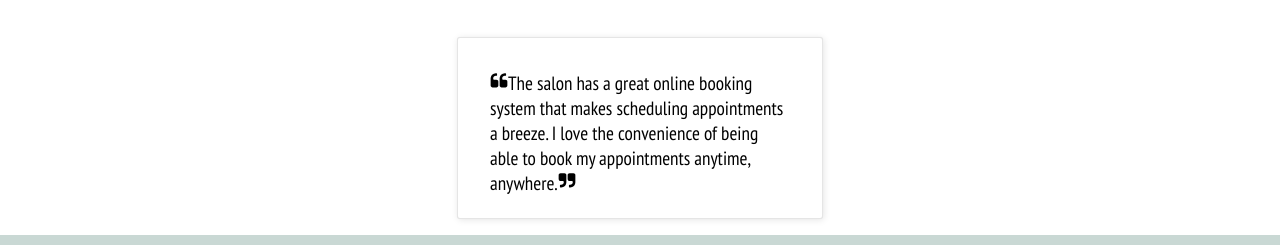
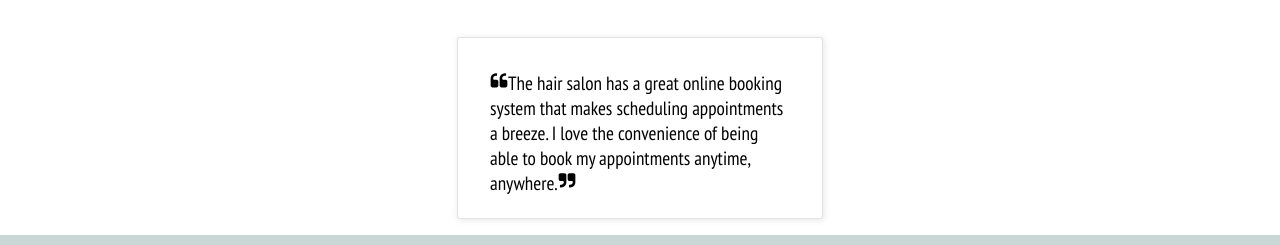
Before and after one commit to smirrebinx/project-final-project-frontend, a React (Create React App) app: page / in a window 1280 px wide. Shown: the part 561-806 px from the top of the page. Built offline with nearby package versions, Linux system fonts and the light colour scheme; no server answers.

Commit message:
Update quote

```diff
--- a/src/components/WelcomePage.js
+++ b/src/components/WelcomePage.js
@@ -21,7 +21,7 @@ const WelcomePage = () => {
         19h-64q-106 0-181 75t-75 181v32q0 40 28 68t68 28h224q80 0 136 56t56 136zm896 0v384q0 80-56 136t-136 56h-384q-80 0-136-56t-56-136v-704q0-104 40.5-198.5t109.5-163.5
         163.5-109.5 198.5-40.5h64q26 0 45 19t19 45v128q0 26-19 45t-45 19h-64q-106 0-181 75t-75 181v32q0 40 28 68t68 28h224q80 0 136 56t56 136z" />
       </svg>
-    The salon has a great online booking system that makes scheduling appointments a breeze. I love the convenience of being able to book my appointments anytime, anywhere.
+    The hair salon has a great online booking system that makes scheduling appointments a breeze. I love the convenience of being able to book my appointments anytime, anywhere.
       <svg xmlns="http://www.w3.org/2000/svg" width="18" height="18" viewBox="0 0 1792 1792" role="img" fill="black" className="fa-icon" aria-label="Icon depicting quote-right">
         <path d="M832 320v704q0 104-40.5 198.5t-109.5 163.5-163.5 109.5-198.5 40.5h-64q-26 0-45-19t-19-45v-128q0-26 19-45t45-19h64q106 0 181-75t75-181v-32q0-40-28-68t-68-28h-224q-80
       0-136-56t-56-136v-384q0-80 56-136t136-56h384q80 0 136 56t56 136zm896 0v704q0 104-40.5 198.5t-109.5 163.5-163.5 109.5-198.5 40.5h-64q-26 0-45-19t-19-45v-128q0-26 19-45t45-19h64q106
```
